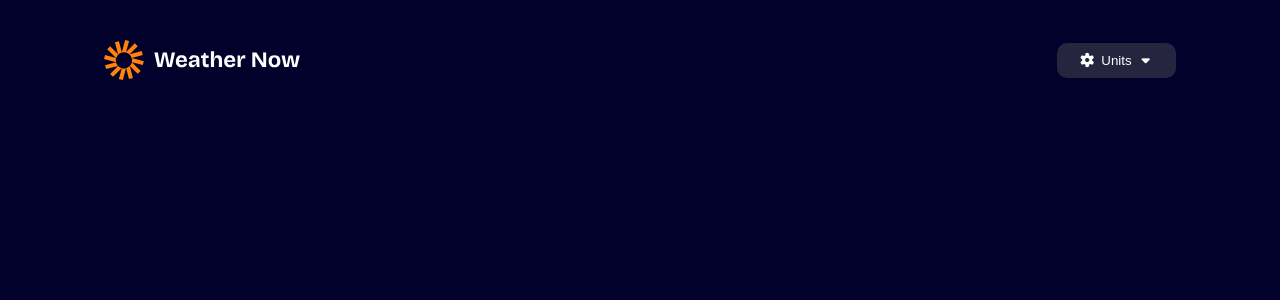
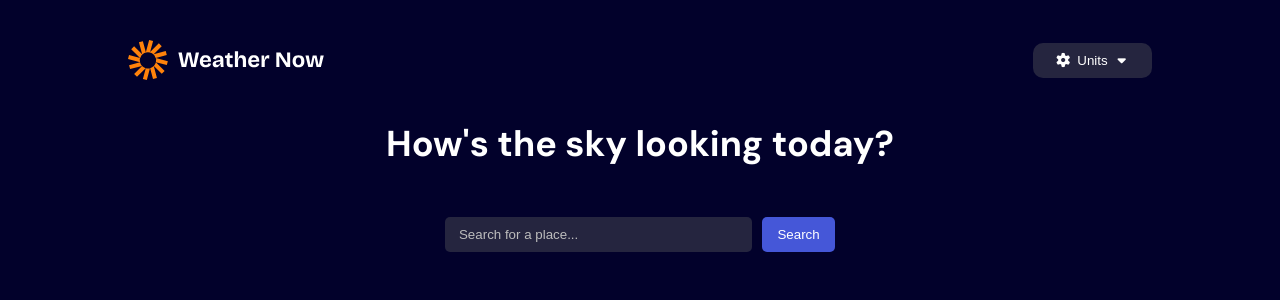
Before and after one commit to Tamburini-Christofer/react-ex-weather-app-main, a React (Vite) app: page / in a window 1280 px wide. Shown: the top 300 px of the page. Built offline with nearby package versions, Linux system fonts and the light colour scheme.

Commit message:
Creazione Header Input

```diff
--- a/src/App.css
+++ b/src/App.css
@@ -11,8 +11,13 @@ body{
   background-color: #02012B;
 }
 
+h1{
+  color: white;
+  text-align: center;
+}
+
 #containerPrincipal{
-  width: 90%;
+  width: 80%;
   margin: 0 auto;
   height: 2000px;
 }
@@ -21,7 +26,7 @@ body{
   display: flex;
   justify-content: space-between;
   align-items: center;
-  padding: 40px;
+  padding: 40px 0;
 }
 
 .btnUnits{
@@ -35,3 +40,29 @@ body{
 .btnUnits i{
   margin: 0 2px;
 }
+
+.containerInput{
+  text-align: center;
+  margin: 50px 0;
+}
+
+.containerInput>input{
+  background-color: #25253F ;
+  padding: 10px;
+  border: 0;
+  border-radius: 5px;
+  width: 30%;
+}
+
+.containerInput>input::placeholder{
+  color: rgb(189, 189, 189);
+}
+
+.containerInput>button{
+  margin-left: 10px;
+  padding: 10px 15px;
+  border-radius: 5px;
+  border: 0;
+  background-color: #4557D8;
+  color: white;
+}
--- a/src/App.jsx
+++ b/src/App.jsx
@@ -1,4 +1,6 @@
 import MyHeader from "./assets/MyHeader";
+import MyHeaderInput from "./assets/MyHeaderInput";
+import MyMain from "./assets/MyMain";
 import './App.css'
 
 function App() {
@@ -7,6 +9,8 @@ function App() {
     <>
     <div id="containerPrincipal">
       <MyHeader />
+      <MyHeaderInput />
+      <MyMain />
       </div>
 
     </>
--- /dev/null
+++ b/src/assets/MyHeaderInput.jsx
@@ -0,0 +1,15 @@
+function MyHeaderInput() {
+  return (
+    <>
+      <div>
+        <h1>How's the sky looking today?</h1>
+        <div className="containerInput">
+          <input type="text" placeholder=" Search for a place..."/>
+          <button>Search</button>
+        </div>
+      </div>
+    </>
+  );
+}
+
+export default MyHeaderInput;
--- /dev/null
+++ b/src/assets/MyMain.jsx
@@ -0,0 +1,9 @@
+function MyMain () {
+    return(
+        <>
+
+        </>
+    )
+}
+
+export default MyMain;
```
